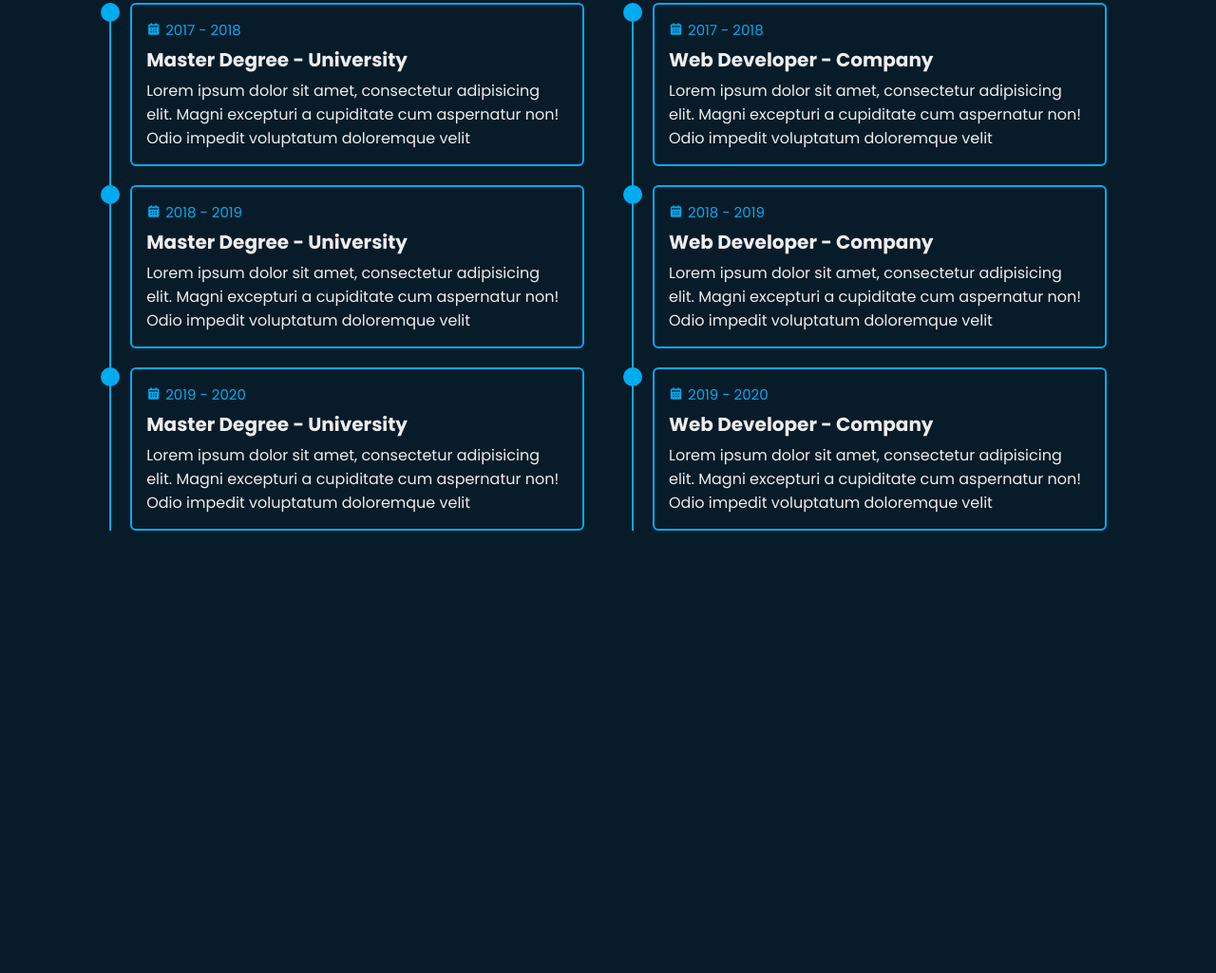
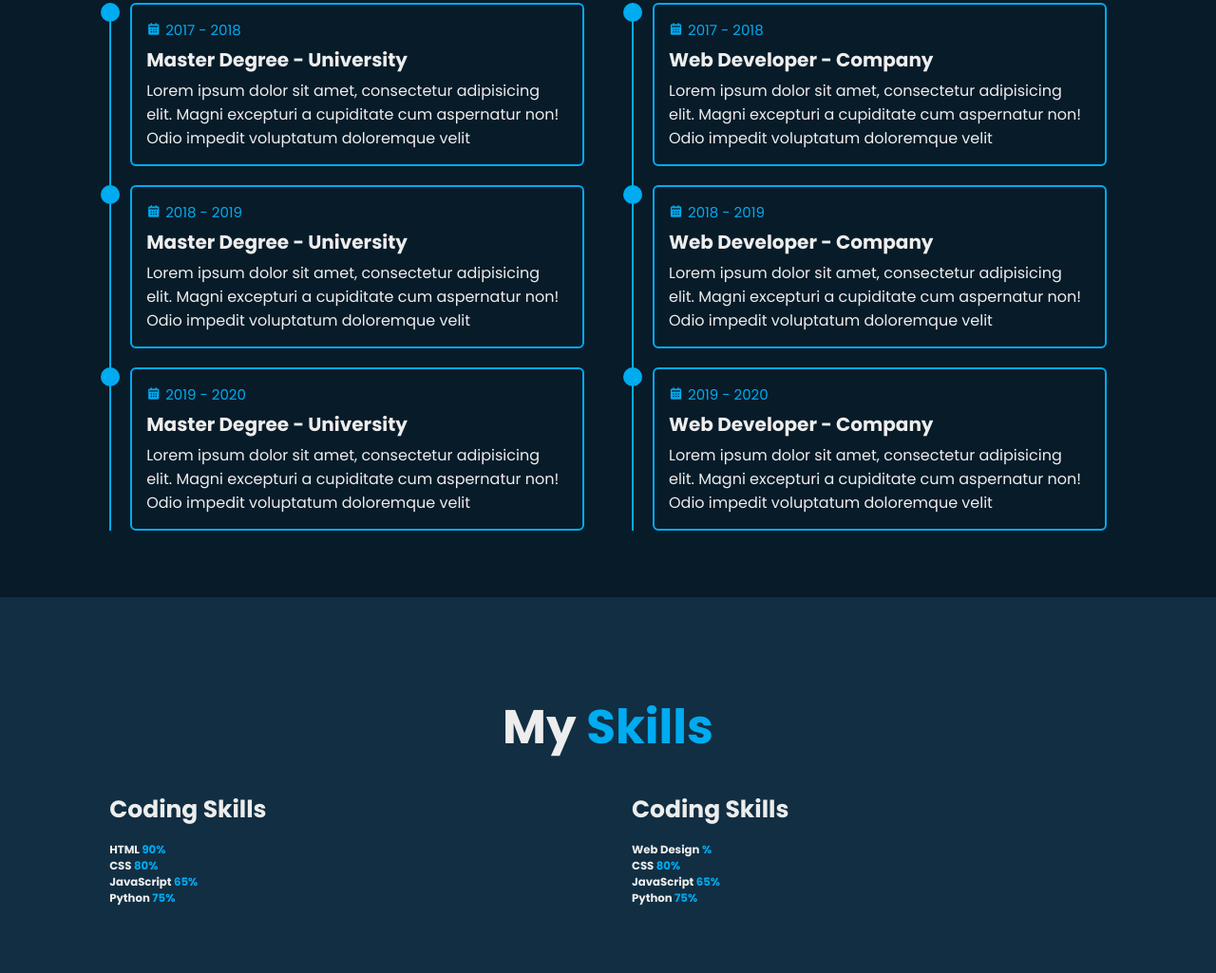
Before and after one commit to ackrunalrv/officialsaif, a plain HTML site: page index.html in a window 1280 px wide. Shown: the part 1855-2880 px from the top of the page at 95% size. Before the commit the page ends 2484 px from the top, so only its background shows below. Drawn offline with nearby package versions, Linux system fonts and the light colour scheme.

Commit message:
11:00pm 24-02-2025 add a some code

```diff
--- a/css/style.css
+++ b/css/style.css
@@ -359,8 +359,15 @@ span {
     position: absolute;
     top: 0;
     left: 0;
+    width: 0;
+    height: 100%;
+    background: var(--second-bg-color);
+    z-index: -1;
+    transition: .5s;
+}
+
+.education-content .content:hover::before {
     width: 100%;
-    height: 100%;
 }
 
 .education-content .content .year {
@@ -381,3 +388,24 @@ span {
     font-size: 1.6rem;
     padding-top: .5rem;
 }
+
+.skills {
+    min-height: auto;
+    padding-bottom: 7rem;
+    background: var(--second-bg-color);
+}
+
+.skills .skills-row {
+    display: flex;
+    flex-wrap: wrap;
+    gap: 5rem;
+}
+
+.skills-row .skills-column {
+    flex: 1 1 40rem;
+}
+
+.skills-column .title {
+    font-size: 2.5rem;
+    margin: 0 0 1.5rem;
+}
--- a/index.html
+++ b/index.html
@@ -50,8 +50,8 @@
 
         <div class="home-sci">
             <a href="#"><i class='bx bxl-facebook'></i></a>
-            <a href="#"><i class='bx bxl-twitter' ></i></a>
-            <a href="#"><i class='bx bxl-linkedin' ></i></a>
+            <a href="#"><i class='bx bxl-twitter'></i></a>
+            <a href="#"><i class='bx bxl-linkedin'></i></a>
         </div>
         <div class="home-imgHover"></div>
     </section>
@@ -68,7 +68,10 @@
 
         <div class="about-content">
             <h3>Frontend Developer!</h3>
-            <p>Lorem ipsum dolor sit amet consectetur adipisicing elit. Cumque incidunt hic omnis voluptas amet, eaque laudantium sit ducimus nostrum molestiae repudiandae consequatur obcaecati odio aut quidem, vel cum! Porro voluptates pariatur voluptate optio velit est excepturi labore quam expedita? Quas exercitationem quod architecto? Et molestias neque blanditiis ipsam laboriosam animi?</p>
+            <p>Lorem ipsum dolor sit amet consectetur adipisicing elit. Cumque incidunt hic omnis voluptas amet, eaque
+                laudantium sit ducimus nostrum molestiae repudiandae consequatur obcaecati odio aut quidem, vel cum!
+                Porro voluptates pariatur voluptate optio velit est excepturi labore quam expedita? Quas exercitationem
+                quod architecto? Et molestias neque blanditiis ipsam laboriosam animi?</p>
         </div>
         <div class="btn-box btns">
             <a href="#" class="btn">Read More</a>
@@ -90,7 +93,8 @@
                         <div class="content">
                             <div class="year"><i class='bx bxs-calendar'></i>2017 - 2018</div>
                             <h3>Master Degree - University</h3>
-                            <p>Lorem ipsum dolor sit amet, consectetur adipisicing elit. Magni excepturi a cupiditate cum aspernatur non!
+                            <p>Lorem ipsum dolor sit amet, consectetur adipisicing elit. Magni excepturi a cupiditate
+                                cum aspernatur non!
                                 Odio impedit voluptatum doloremque velit</p>
 
                         </div>
@@ -100,7 +104,8 @@
                         <div class="content">
                             <div class="year"><i class='bx bxs-calendar'></i>2018 - 2019</div>
                             <h3>Master Degree - University</h3>
-                            <p>Lorem ipsum dolor sit amet, consectetur adipisicing elit. Magni excepturi a cupiditate cum aspernatur non!
+                            <p>Lorem ipsum dolor sit amet, consectetur adipisicing elit. Magni excepturi a cupiditate
+                                cum aspernatur non!
                                 Odio impedit voluptatum doloremque velit</p>
 
                         </div>
@@ -110,7 +115,8 @@
                         <div class="content">
                             <div class="year"><i class='bx bxs-calendar'></i>2019 - 2020</div>
                             <h3>Master Degree - University</h3>
-                            <p>Lorem ipsum dolor sit amet, consectetur adipisicing elit. Magni excepturi a cupiditate cum aspernatur non!
+                            <p>Lorem ipsum dolor sit amet, consectetur adipisicing elit. Magni excepturi a cupiditate
+                                cum aspernatur non!
                                 Odio impedit voluptatum doloremque velit</p>
 
                         </div>
@@ -126,7 +132,8 @@
                         <div class="content">
                             <div class="year"><i class='bx bxs-calendar'></i>2017 - 2018</div>
                             <h3>Web Developer - Company</h3>
-                            <p>Lorem ipsum dolor sit amet, consectetur adipisicing elit. Magni excepturi a cupiditate cum aspernatur non!
+                            <p>Lorem ipsum dolor sit amet, consectetur adipisicing elit. Magni excepturi a cupiditate
+                                cum aspernatur non!
                                 Odio impedit voluptatum doloremque velit</p>
 
                         </div>
@@ -136,7 +143,8 @@
                         <div class="content">
                             <div class="year"><i class='bx bxs-calendar'></i>2018 - 2019</div>
                             <h3>Web Developer - Company</h3>
-                            <p>Lorem ipsum dolor sit amet, consectetur adipisicing elit. Magni excepturi a cupiditate cum aspernatur non!
+                            <p>Lorem ipsum dolor sit amet, consectetur adipisicing elit. Magni excepturi a cupiditate
+                                cum aspernatur non!
                                 Odio impedit voluptatum doloremque velit</p>
 
                         </div>
@@ -146,17 +154,78 @@
                         <div class="content">
                             <div class="year"><i class='bx bxs-calendar'></i>2019 - 2020</div>
                             <h3>Web Developer - Company</h3>
-                            <p>Lorem ipsum dolor sit amet, consectetur adipisicing elit. Magni excepturi a cupiditate cum aspernatur non!
+                            <p>Lorem ipsum dolor sit amet, consectetur adipisicing elit. Magni excepturi a cupiditate
+                                cum aspernatur non!
                                 Odio impedit voluptatum doloremque velit</p>
                         </div>
                     </div>
                 </div>
             </div>
-
         </div>
     </section>
 
     <!-- skills section design -->
+
+    <section class="skills" id="skills">
+        <h2 class="heading">My <span>Skills</span></h2>
+
+        <div class="skills-row">
+            <div class="skills-column">
+                <h3 class="title">Coding Skills</h3>
+
+                <div class="skills-box">
+                    <div class="skills-content">
+                        <div class="progress">
+                            <h3>HTML <span>90%</span></h3>
+                            <div class="bar"><span></span></div>
+                        </div>
+
+                        <div class="progress">
+                            <h3>CSS <span>80%</span></h3>
+                            <div class="bar"><span></span></div>
+                        </div>
+
+                        <div class="progress">
+                            <h3>JavaScript <span>65%</span></h3>
+                            <div class="bar"><span></span></div>
+                        </div>
+
+                        <div class="progress">
+                            <h3>Python <span>75%</span></h3>
+                            <div class="bar"><span></span></div>
+                        </div>
+                    </div>
+                </div>
+            </div>
+            <div class="skills-column">
+                <h3 class="title">Coding Skills</h3>
+
+                <div class="skills-box">
+                    <div class="skills-content">
+                        <div class="progress">
+                            <h3>Web Design <span>%</span></h3>
+                            <div class="bar"><span></span></div>
+                        </div>
+
+                        <div class="progress">
+                            <h3>CSS <span>80%</span></h3>
+                            <div class="bar"><span></span></div>
+                        </div>
+
+                        <div class="progress">
+                            <h3>JavaScript <span>65%</span></h3>
+                            <div class="bar"><span></span></div>
+                        </div>
+
+                        <div class="progress">
+                            <h3>Python <span>75%</span></h3>
+                            <div class="bar"><span></span></div>
+                        </div>
+                    </div>
+                </div>
+            </div>
+        </div>
+    </section>
 
     <!-- contact section design -->
 
```
